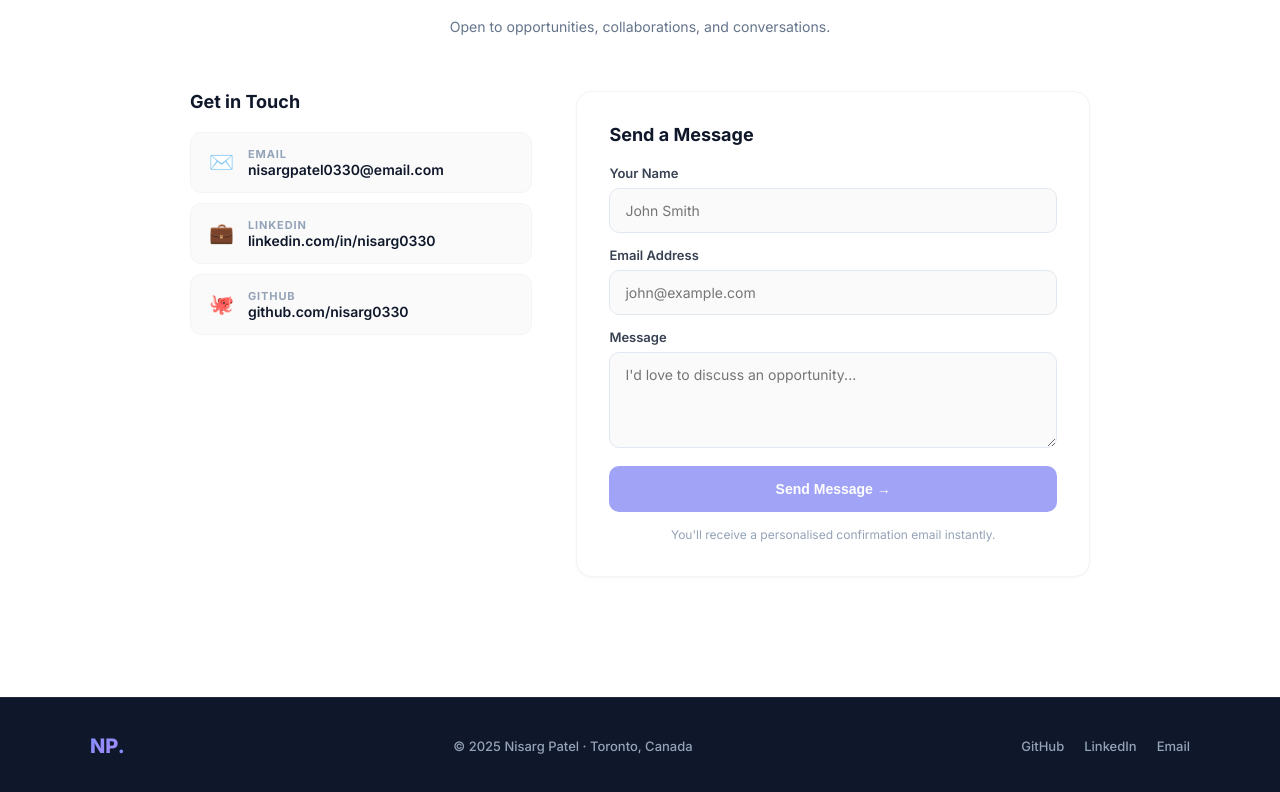
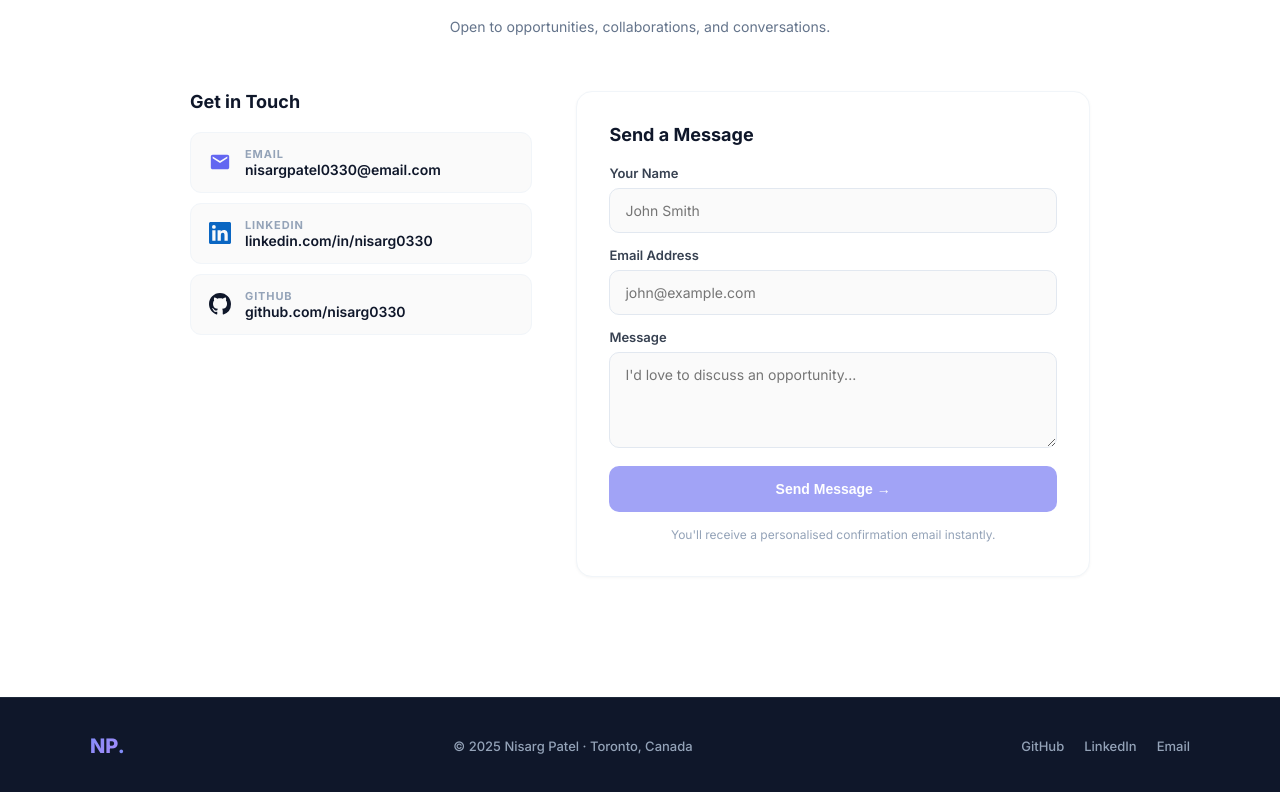
Before and after one commit to Nisarg0330/nisarg-portfolio, a React (Create React App) app: page / in a window 1280 px wide. Shown: the part 4487-5279 px from the top of the page. Built offline with nearby package versions, Linux system fonts and the light colour scheme.

Commit message:
Icons updated

```diff
--- a/src/components/Contact.jsx
+++ b/src/components/Contact.jsx
@@ -10,10 +10,31 @@
 const EMAILJS_PUBLIC_KEY  = "LX4SklOVC9CtG3YI-";   // e.g. "aBcDeFgHiJkLmNoP"
 // ─────────────────────────────────────────────────────────────────────────────
 
+
+const ICONS = {
+  GitHub: (
+    <svg width="22" height="22" viewBox="0 0 24 24" fill="currentColor" style={{ color: "#0f172a" }}>
+      <path d="M12 0C5.37 0 0 5.37 0 12c0 5.31 3.435 9.795 8.205 11.385.6.105.825-.255.825-.57 0-.285-.015-1.23-.015-2.235-3.015.555-3.795-.735-4.035-1.41-.135-.345-.72-1.41-1.23-1.695-.42-.225-1.02-.78-.015-.795.945-.015 1.62.87 1.845 1.23 1.08 1.815 2.805 1.305 3.495.99.105-.78.42-1.305.765-1.605-2.67-.3-5.46-1.335-5.46-5.925 0-1.305.465-2.385 1.23-3.225-.12-.3-.54-1.53.12-3.18 0 0 1.005-.315 3.3 1.23.96-.27 1.98-.405 3-.405s2.04.135 3 .405c2.295-1.56 3.3-1.23 3.3-1.23.66 1.65.24 2.88.12 3.18.765.84 1.23 1.905 1.23 3.225 0 4.605-2.805 5.625-5.475 5.925.435.375.81 1.095.81 2.22 0 1.605-.015 2.895-.015 3.3 0 .315.225.69.825.57A12.02 12.02 0 0 0 24 12c0-6.63-5.37-12-12-12z" />
+    </svg>
+  ),
+  LinkedIn: (
+    <svg width="22" height="22" viewBox="0 0 24 24" fill="currentColor" style={{ color: "#0a66c2" }}>
+      <path d="M20.447 20.452h-3.554v-5.569c0-1.328-.027-3.037-1.852-3.037-1.853 0-2.136 1.445-2.136 2.939v5.667H9.351V9h3.414v1.561h.046c.477-.9 1.637-1.85 3.37-1.85 3.601 0 4.267 2.37 4.267 5.455v6.286zM5.337 7.433a2.062 2.062 0 0 1-2.063-2.065 2.064 2.064 0 1 1 2.063 2.065zm1.782 13.019H3.555V9h3.564v11.452zM22.225 0H1.771C.792 0 0 .774 0 1.729v20.542C0 23.227.792 24 1.771 24h20.451C23.2 24 24 23.227 24 22.271V1.729C24 .774 23.2 0 22.222 0h.003z" />
+    </svg>
+  ),
+  Email: (
+    <svg width="22" height="22" viewBox="0 0 24 24" fill="currentColor" style={{ color: "#6366f1" }}>
+      <path d="M20 4H4c-1.1 0-2 .9-2 2v12c0 1.1.9 2 2 2h16c1.1 0 2-.9 2-2V6c0-1.1-.9-2-2-2zm0 4-8 5-8-5V6l8 5 8-5v2z" />
+    </svg>
+  ),
+};
+
 function ContactLink({ icon, label, value, href }) {
   return (
     <a href={href} className="contact-link">
-      <span style={{ fontSize: 20, flexShrink: 0 }}>{icon}</span>
+      <span style={{ flexShrink: 0, display: "flex", alignItems: "center" }}>
+        {ICONS[label] || <span style={{ fontSize: 20 }}>{icon}</span>}
+      </span>
       <div style={{ minWidth: 0 }}>
         <div style={{ fontSize: 11, fontWeight: 700, color: "#94a3b8", textTransform: "uppercase", letterSpacing: ".08em" }}>
           {label}
```
